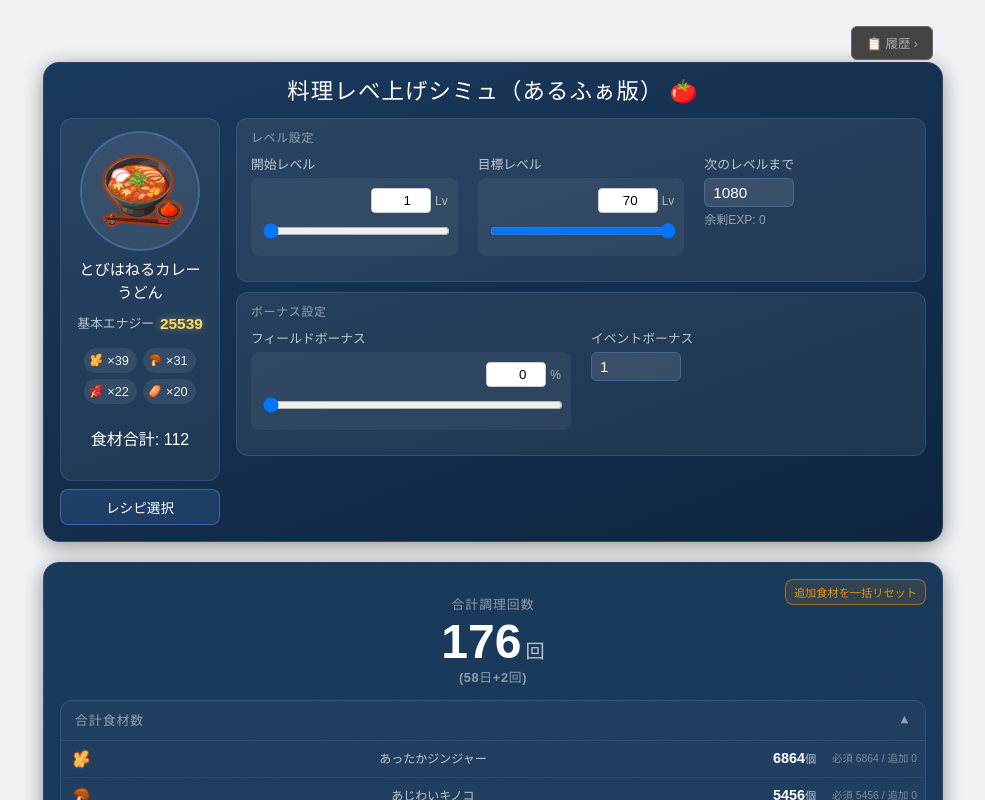
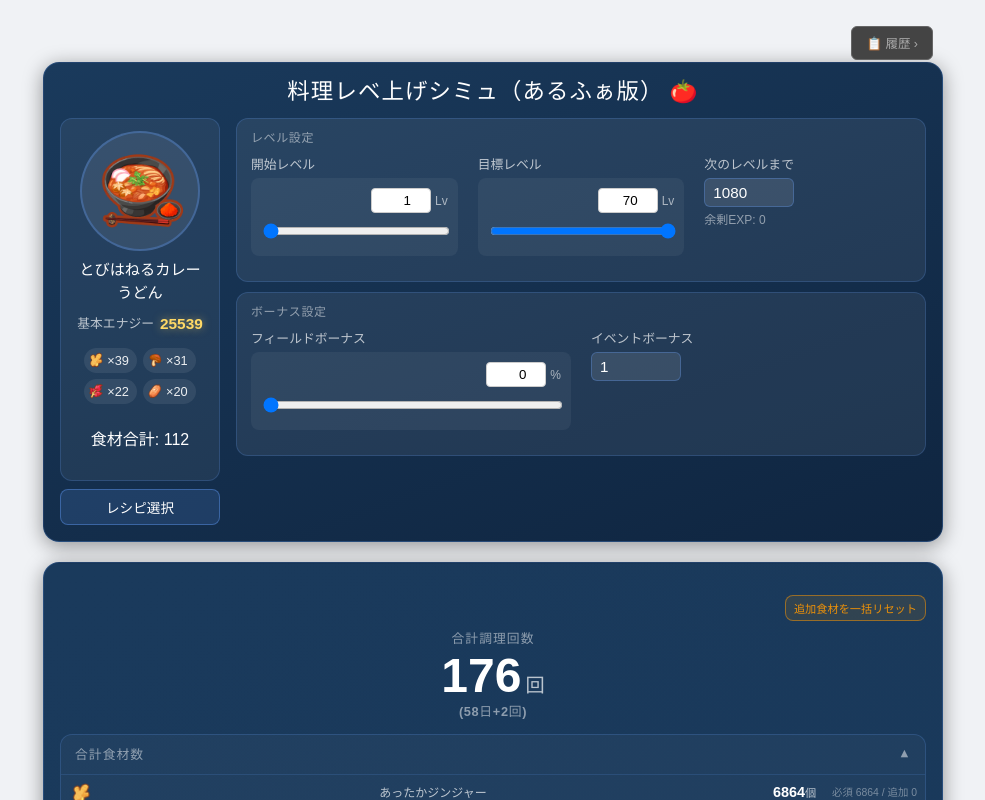
Before and after one commit to Tomattino/TomaRecipeLvSimulator, a Vue app: page / in a window 1280 px wide. Shown: the top 800 px of the page, without its empty margins (147-1132 px from the left). Built offline with nearby package versions, Linux system fonts and the light colour scheme.

Commit message:
style:追加食材リセットボタンの位置を調整

```diff
--- a/src/components/simulator/SimulationResultList.vue
+++ b/src/components/simulator/SimulationResultList.vue
@@ -55,6 +55,12 @@
     <div class="result-list">
         <!-- 全体合計 結果 -->
         <div class="total-banner">
+            <div class="total-banner-header">
+              <button class="btn-reset" @click="handleResetAll">
+                追加食材を一括リセット
+              </button>
+            </div>
+
             <div class="total-label">合計調理回数</div>
               <div class="total-count">
                 {{ store.results?.totalCookCount ?? 0 }}<span class="total-unit">回</span>
@@ -70,10 +76,6 @@
               :totalDishCoutnt="store.results.totalCookCount"
               :totalExtraIngredients="totalExtraIngredients"
             />
-
-            <button class="btn-reset" @click="handleResetAll">
-              追加食材を一括リセット
-            </button>
         </div>
 
         <!-- レベルごとの結果リスト -->
@@ -96,6 +98,11 @@
       flex-direction: column;
       gap: 10px;
       color: white;
+  }
+  .total-banner-header {
+      display: flex;
+      justify-content: flex-end;  /* 右寄せ */
+      margin-bottom: 8px;
   }
   .total-banner {
       position: relative;
@@ -128,15 +135,11 @@
     letter-spacing: 0.05em;
   }
   .btn-reset {
-    position: absolute;
-    top: 0;
-    right: 0;
     font-size: 0.7rem;
     padding: 4px 8px;
     border: 1px solid rgba(255,152,0,0.5);
     background: rgba(255,152,0,0.1);
     color: rgba(255,152,0,0.9);
-
   }
   .btn-reset:hover { background: rgba(255,252,0,0.25); }
 </style>
```
